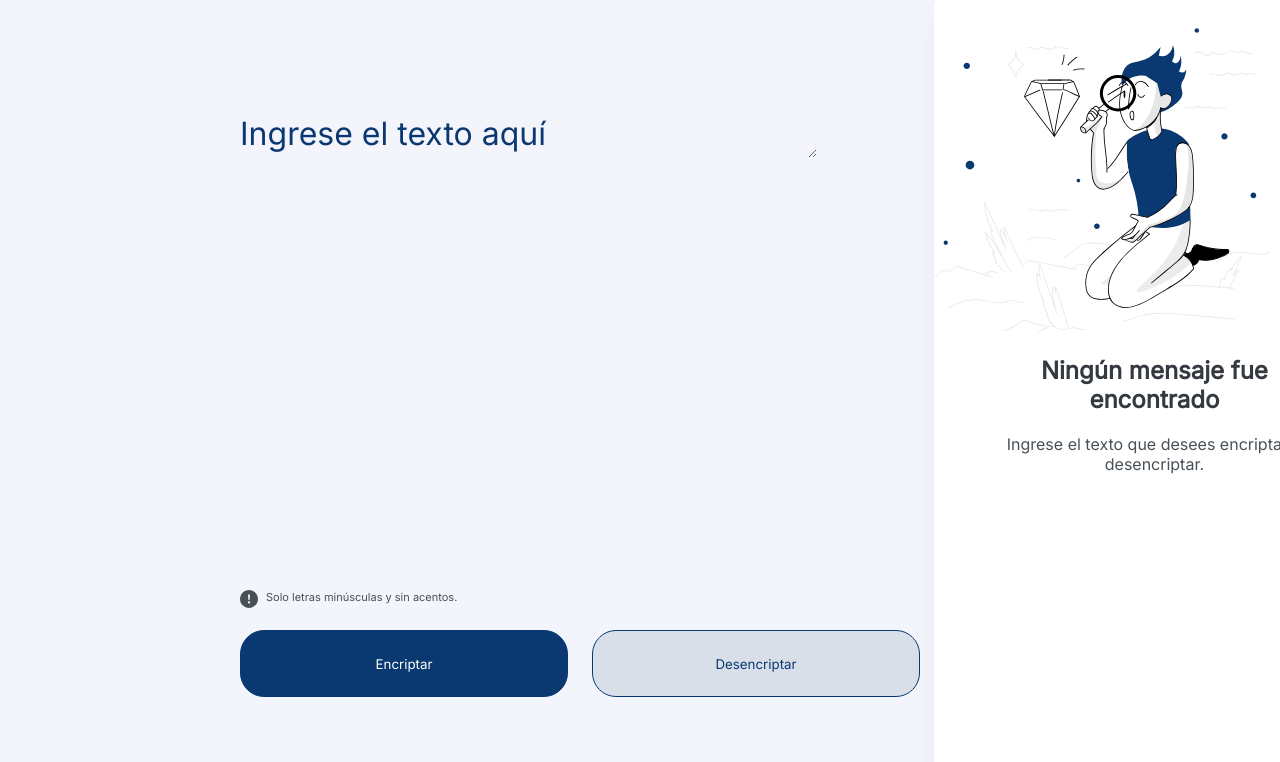
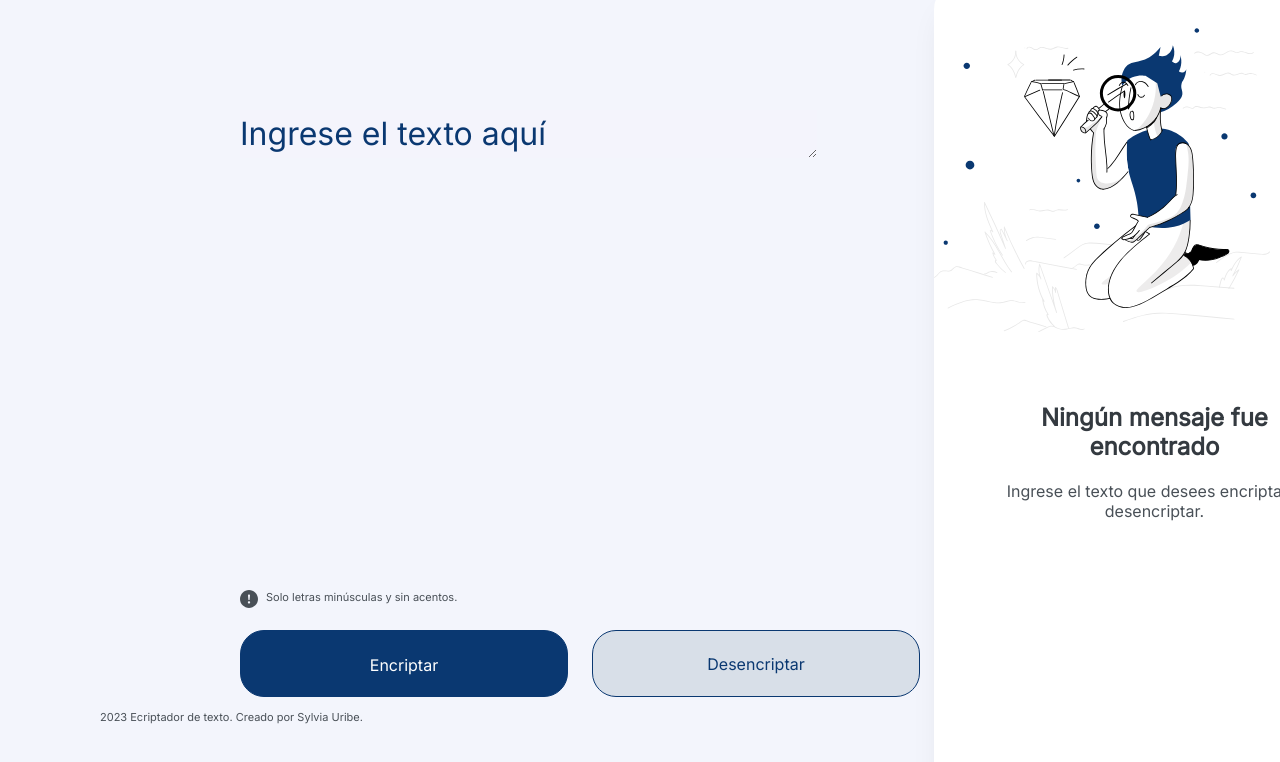
Before and after one commit to SvitaWar/encriptadorAlura, a plain HTML site: page Ecriptador/index.html in a window 1280 px wide. Shown: the part 90-852 px from the top of the page. Drawn offline with Linux system fonts and the light colour scheme.

Commit message:
arreglo en el diseño
se recorta seccion2, se modifica botones y se agrega footer.

```diff
--- a/Ecriptador/index.html
+++ b/Ecriptador/index.html
@@ -47,5 +47,8 @@
 
         </section>
     </main>
+    <footer>
+        <p> 2023 Ecriptador de texto. Creado por Sylvia Uribe. </p>
+    </footer>
 </body>
 </html>
--- a/Ecriptador/style.css
+++ b/Ecriptador/style.css
@@ -95,6 +95,7 @@ main{
     cursor: pointer;
     flex: none;
     flex-grow: 0;
+    font-size: 16px;
     padding: 24px;
     gap: 8px;
     height: 67px;
@@ -110,6 +111,7 @@ main{
     cursor: pointer;
     flex: none;
     flex-grow: 0;
+    font-size: 16px;
     gap: 8px;
     height: 67px;
     order: 1;
@@ -121,7 +123,7 @@ main{
     box-shadow: 0px 24px 32px -8px rgba(0, 0, 0, 0.08);
     box-sizing: border-box;
     border-radius: 32px;
-    height: 944px;
+    height: 850px;
     left: 73%;
     padding-right: 20px;
     position: absolute;
@@ -130,7 +132,7 @@ main{
 
 .contenedor-munieco{
     box-sizing: border-box;
-    height: 304.03px;
+    height: 310px;
     left: 30px;
     padding-top: 50px;
 }
@@ -138,7 +140,7 @@ main{
 .contenedor-parrafo{
     box-sizing: border-box;
     left: 40px;
-    top: 40%;
+    top: 50%;
     position: absolute;
 
 }
@@ -191,7 +193,7 @@ main{
     height: 67px;
     padding: 0;
     position: absolute;
-    right: 4px;
+    left: 40px;
     top: 90%;
     width: 328px;
 }
@@ -205,3 +207,17 @@ main{
 .ocultar{
     display: none;
 }
+
+footer{
+    color: #495057;
+    display: flex;
+    flex-direction: row;
+    font-size: 11px;
+    gap: 8px;
+    height: 18px;
+    left: 100px;
+    padding: 0px;
+    position: absolute;
+    top: 100%;
+    width: 300px;
+}
```
